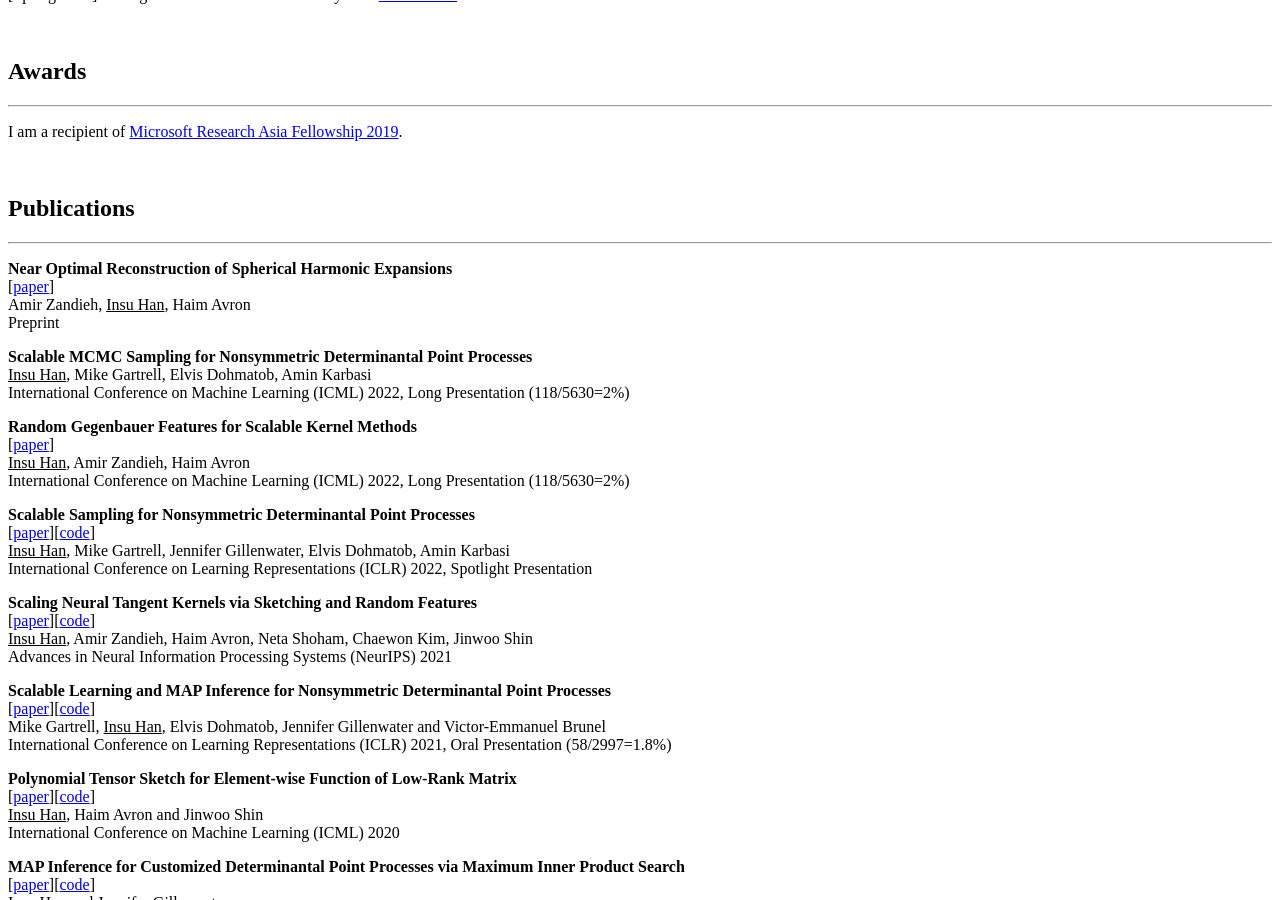
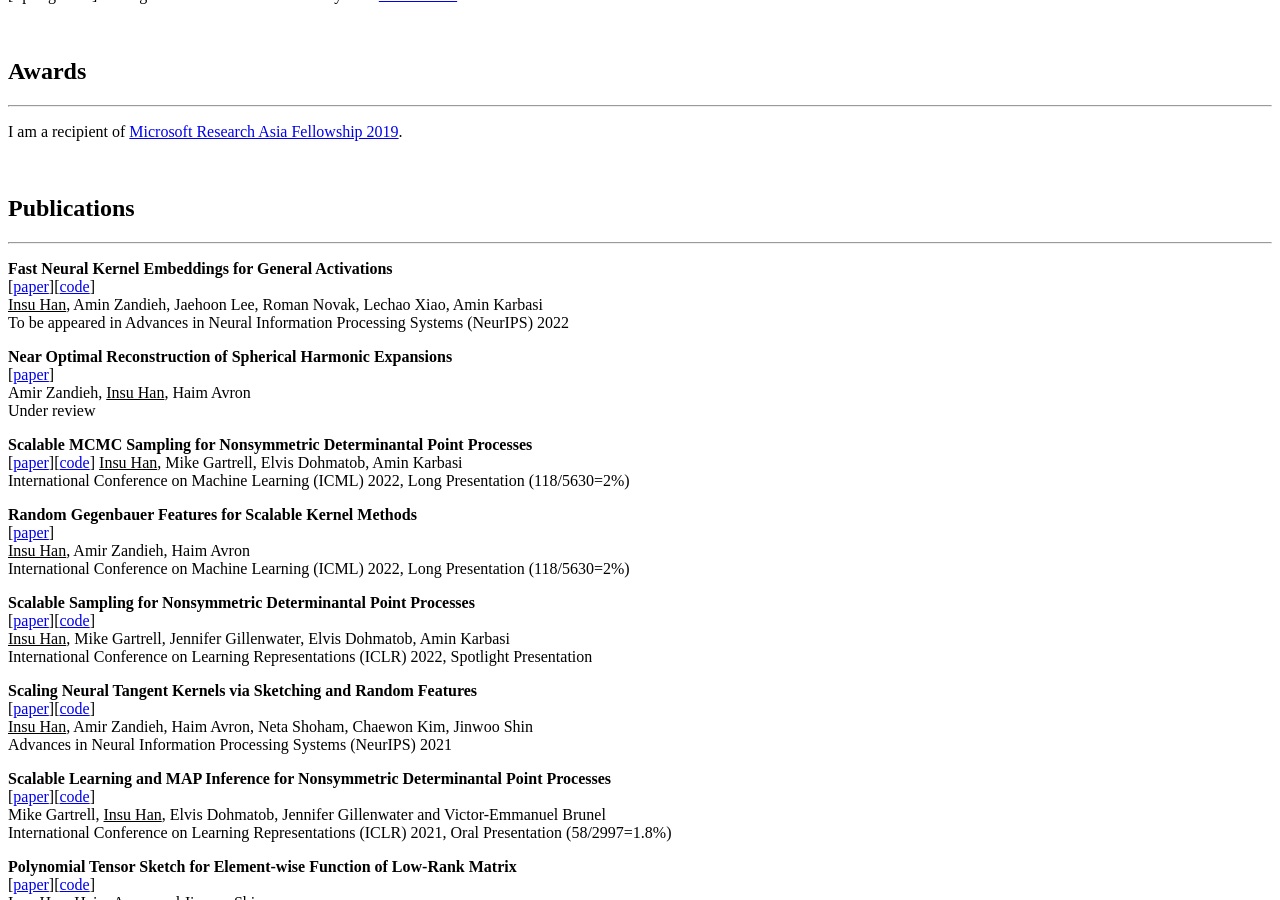
Before and after one commit to insuhan/insuhan.github.io, a Jekyll site: the page built from _posts/2019-10-12-about-me.markdown, in a window 1280 px wide and 900 px high, scrolled down 1248 px. Built offline with Jekyll 4.4.1, drawn with Linux system fonts in a browser that asks for light colours; a style sheet for code colours, icons or effects is not loaded.

Commit message:
Update 2019-10-12-about-me.markdown

```diff
--- a/_posts/2019-10-12-about-me.markdown
+++ b/_posts/2019-10-12-about-me.markdown
@@ -36,13 +36,20 @@ I am a recipient of [Microsoft Research Asia Fellowship 2019]. <br/>
 ## Publications
 -----
 
+**Fast Neural Kernel Embeddings for General Activations** <br/>
+[[paper][fast_neural_kernel_paper]][[code][fast_neural_kernel_code]]<br/>
+<U>Insu Han</U>, Amin Zandieh, Jaehoon Lee, Roman Novak, Lechao Xiao, Amin Karbasi<br/>
+To be appeared in Advances in Neural Information Processing Systems (NeurIPS) 2022
+<br/>
+
 **Near Optimal Reconstruction of Spherical Harmonic Expansions** <br/>
 [[paper][gegen_recon_paper]]<br/>
 Amir Zandieh, <U>Insu Han</U>, Haim Avron<br/>
-Preprint
+Under review
 <br/>
 
 **Scalable MCMC Sampling for Nonsymmetric Determinantal Point Processes** <br/>
+[[paper][kndpp_mcmc_sampling_paper]][[code][kndpp_mcmc_sampling_code]]
 <U>Insu Han</U>, Mike Gartrell, Elvis Dohmatob, Amin Karbasi<br/>
 International Conference on Machine Learning (ICML) 2022, Long Presentation (118/5630=2%)
 <br/>
@@ -104,6 +111,10 @@ SIAM Journal on Scientific Computing (SISC) 2017
 <U>Insu Han</U>, Dmitry Malioutov, and Jinwoo Shin <br/>
 International Conference on Machine Learning (ICML) 2015
 
+[kndpp_mcmc_sampling_paper]:https://arxiv.org/pdf/2207.00486.pdf
+[kndpp_mcmc_sampling_code]:https://github.com/insuhan/ndpp-mcmc-sampling
+[fast_neural_kernel_paper]:https://arxiv.org/pdf/2209.04121.pdf
+[fast_neural_kernel_code]:https://github.com/insuhan/ntk_activations
 [gegen_recon_paper]: https://arxiv.org/pdf/2202.12995.pdf
 [gegen_rf_paper]: https://arxiv.org/pdf/2202.03474.pdf
 [ndpp_sampling_paper]: https://openreview.net/forum?id=BB4e8Atc1eR
```
